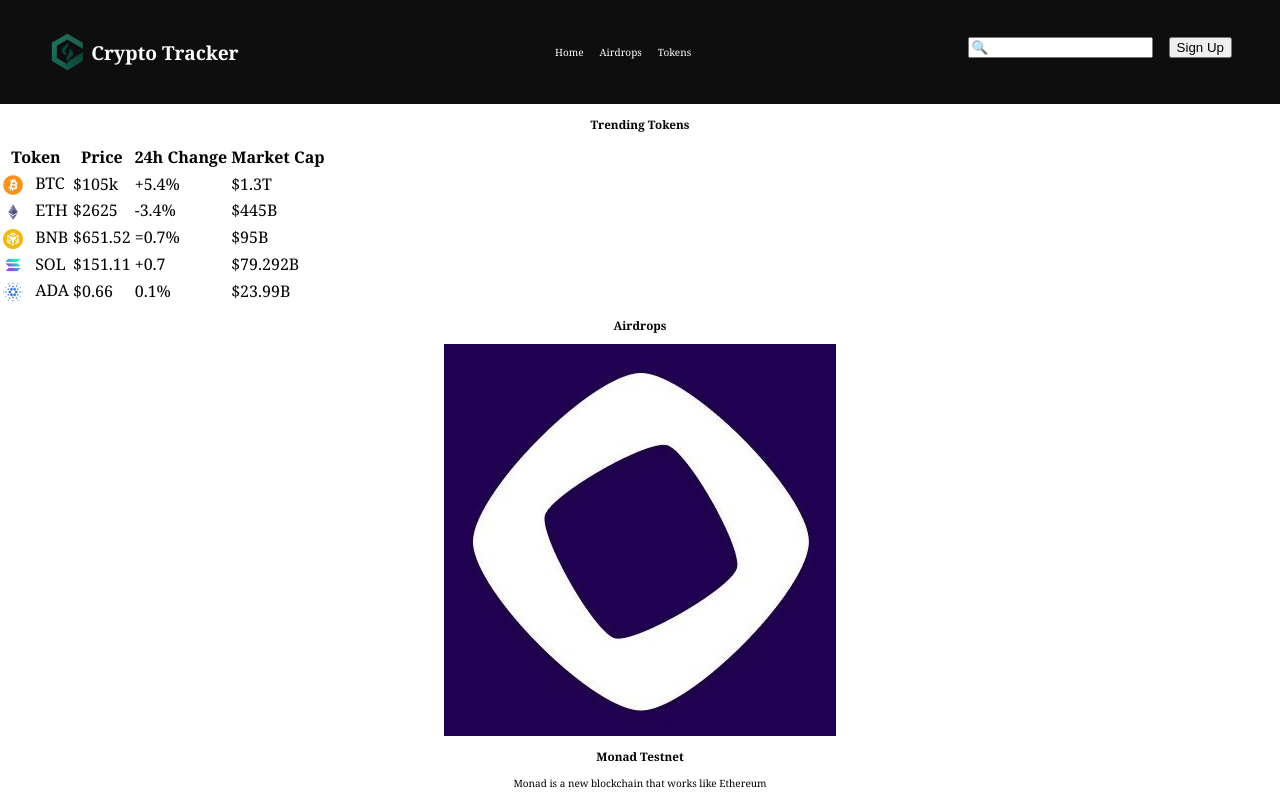
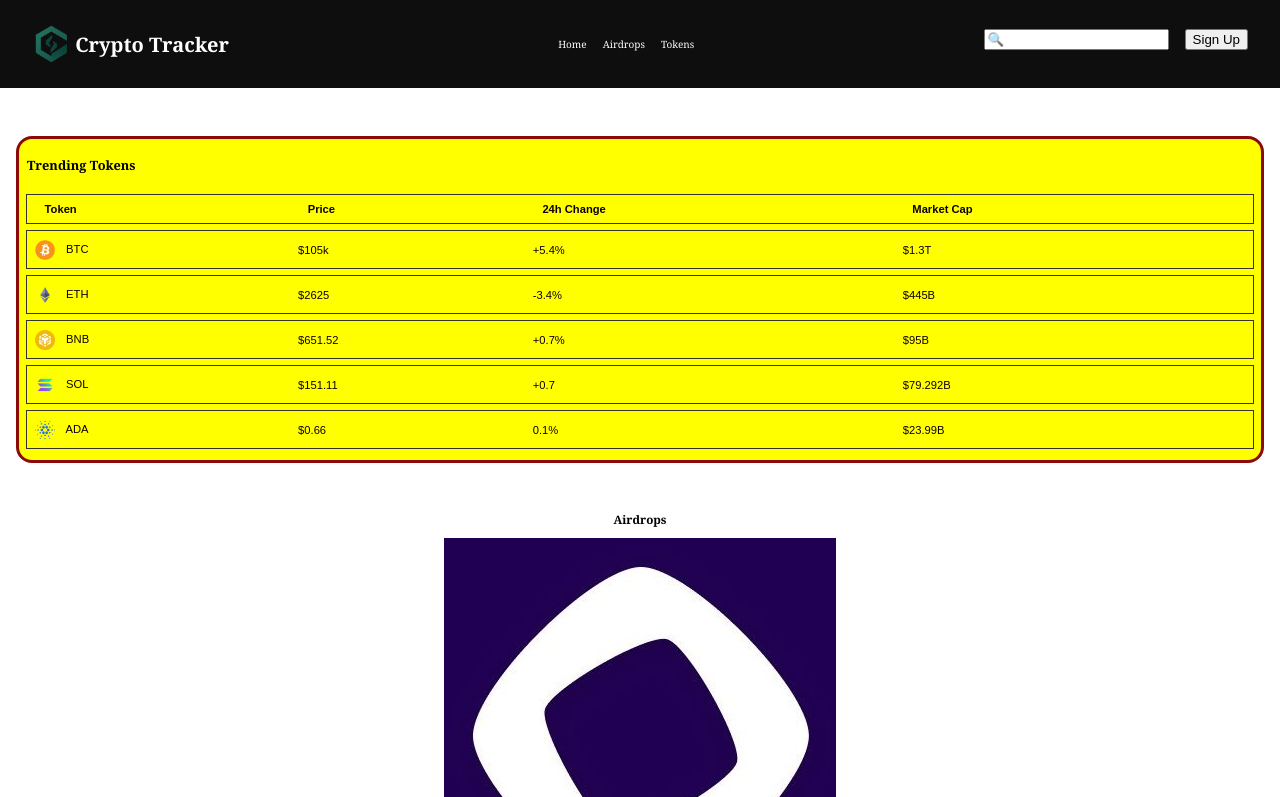
Before and after one commit to NelsonXBT/crypto-tracker, a plain HTML site: page index.html in a window 1280 px wide. Shown: the top 797 px of the page. Drawn offline with Linux system fonts and the light colour scheme.

Commit message:
another commit

```diff
--- a/css/styles.css
+++ b/css/styles.css
@@ -77,6 +77,133 @@
   cursor: pointer;
 }
 
+
+
+/*
+BOX LAYOUTS
+ */
+
+ .card {
+    background-color: yellow;
+  border: 0.2rem rgb(139, 9, 9) solid;
+  border-radius: 1rem;
+  padding: 0.25rem 0.5rem;
+  margin: 3rem 1rem 3rem 1rem;
+
+}
+table, th, td {
+    font-size: 0.7rem;
+}
+table {
+  width: 100%;
+  border-collapse: separate;
+  border-spacing: 0 0.5rem; /* Adds space between rows */
+  font-family: sans-serif;
+  color: rgb(14, 0, 0);
+}
+
+thead th {
+  background-color: ;
+  padding: 0.5rem 1.1rem;
+  text-align: left;
+  font-weight: bold;
+}
+thead tr {
+  background-color: #ff0;              /* Same yellow background */
+  box-shadow: 0 0 0 1px #333;          /* Outer border like the rows */
+}
+
+
+tbody tr {
+  background-color: ;
+  box-shadow: 0 0 0 1px #333;
+
+}
+
+tbody td {
+  padding: 0.5rem;
+  border-top: 1px solid transparent; /* Prevent cell borders from clashing */
+}
+
+/* Rounded corners for each row */
+tbody tr td:first-child {
+  border-top-left-radius: 8px;
+  border-bottom-left-radius: 8px;
+}
+
+tbody tr td:last-child {
+  border-top-right-radius: 8px;
+  border-bottom-right-radius: 8px;
+}
+
+
+.card h3 {
+    font-size: 0.8rem;
+    text-align: left;
+}
+
+
+.logo h1 {
+  font-size: 1.25rem;    /* 20px */
+}
+
+.navbar {
+  padding: 1.5rem 2rem;  /* 24px top/bottom, 32px left/right */
+}
+
+/*
+TABLE SECTION
+ */
+
+ table {
+    font-size: 0.75rem;
+ }
+
+ tr {
+    border: 0.1rem solid red;
+ }
+
+/*
+HERO SECTION
+ */
+
+ .hero {
+    font-size: 19rem;
+ }
+
+
+
+
+
+
+
+
+
+
+
+
+
+
+
+
+
+
+
+
+
+
+
+
+
+
+
+
+
+
+
+
+
+
 /* Responsive: Mobile view */
 @media (max-width: 768px) {
   .hamburger {
@@ -103,17 +230,3 @@
     align-items: flex-start;
   }
 }
-
-
-/*
-nav ul {
-    font-size: 1.2rem;
-    display: flex;
-    justify-content: center;
-}
-
-nav li {
-    margin: 0 1rem;
-    list-style: none;
-
-} */
--- a/index.html
+++ b/index.html
@@ -49,10 +49,11 @@
 HERO SECTION
 
 -->
-<section>
+<section class="card">
+
         <h3>Trending Tokens</h3>
-        <div>
-            <table>
+        <div class="hero">
+            <table class="table">
                 <thead>
                     <tr>
                     <th>Token</th>
@@ -77,7 +78,7 @@
                     <tr>
                     <td> <img src="./assets/bnb-icon2_2x.webp" alt="BNB Logo" width="20" height="20" style="vertical-align: middle; margin-right: 8px;"> BNB </td>
                     <td>$651.52</td>
-                    <td>=0.7%</td>
+                    <td>+0.7%</td>
                     <td>$95B</td>
                     </tr>
                     <tr>
@@ -181,8 +182,8 @@
 
 -->
 
-
-<section class="top-listings">
+<section class="contain">
+<div class="top-listings">
     <h3>Top Listings</h3>
     <div class="listing-grid">
         <div class="listing-card">
@@ -201,6 +202,7 @@
             <p>Lorem ipsum dolor sit amet.</p>
         </div>
     </div>
+</div>
 </section>
 
 
```
